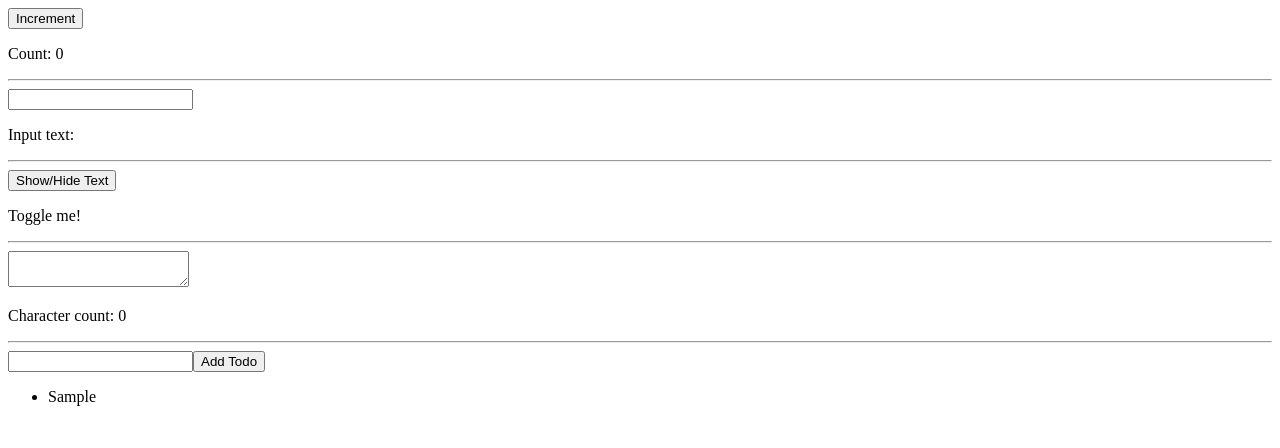
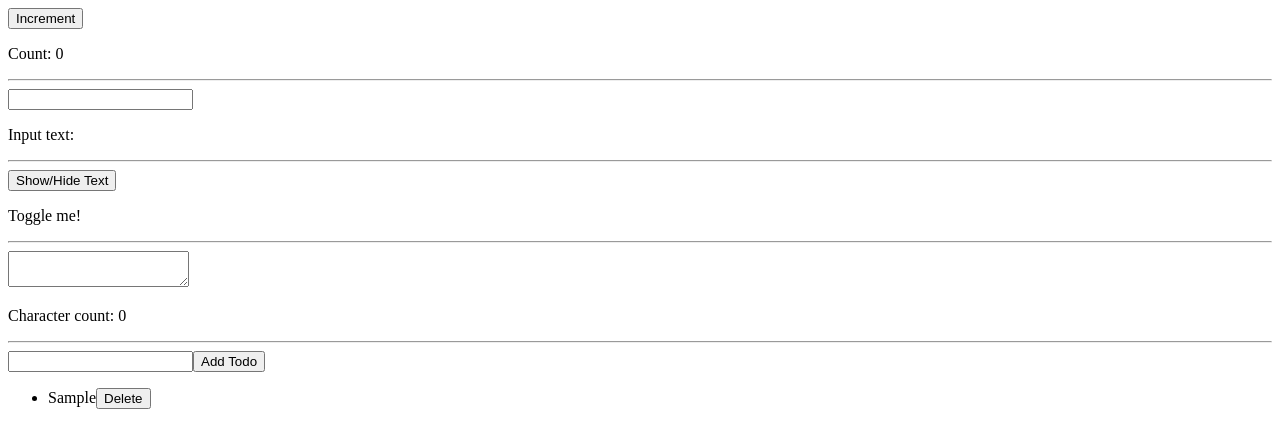
Before and after one commit to andyforrest/usestate-challenges, a React (Vite) app: page / in a window 1280 px wide. Both pictures are taken after typing "Sample" into the empty fields and a click on the button "Add Todo". Shown: the top 448 px of the page. Built offline with nearby package versions, Linux system fonts and the light colour scheme.

Commit message:
edited add todo and able to delete todo

```diff
--- a/src/components/TodoList.tsx
+++ b/src/components/TodoList.tsx
@@ -1,11 +1,20 @@
 import { useState } from "react";
 
+let nextId = 0;
+
 function TodoList() {
-  const [todos, setTodos] = useState<string[]>([]);
+  const [todos, setTodos] = useState<{ id: number; title: string }[]>([]);
   const [title, setTitle] = useState("");
   function addTodo(title: string) {
-    setTodos([...todos, title]);
+    setTodos([...todos, { id: nextId++, title: title }]);
     setTitle("");
+  }
+  function deleteTodo(id: number) {
+    setTodos(
+      todos.filter((todo) => {
+        return todo.id !== id;
+      })
+    );
   }
   return (
     <div>
@@ -16,8 +25,11 @@ function TodoList() {
       />
       <button onClick={() => addTodo(title)}>Add Todo</button>
       <ul>
-        {todos.map((todo, index) => (
-          <li key={index}>{todo}</li>
+        {todos.map((todo) => (
+          <li key={todo.id}>
+            {todo.title}
+            <button onClick={() => deleteTodo(todo.id)}>Delete</button>
+          </li>
         ))}
       </ul>
     </div>
--- a/src/components/ToggleVisibility.tsx
+++ b/src/components/ToggleVisibility.tsx
@@ -4,6 +4,7 @@ function ToggleVisibility() {
   const [visibility, setVisibility] = useState("Toggle me!");
 
   function handleClick() {
+    console.log("click")
     visibility === "" ? setVisibility("Toggle me!") : setVisibility("");
   }
 
```
